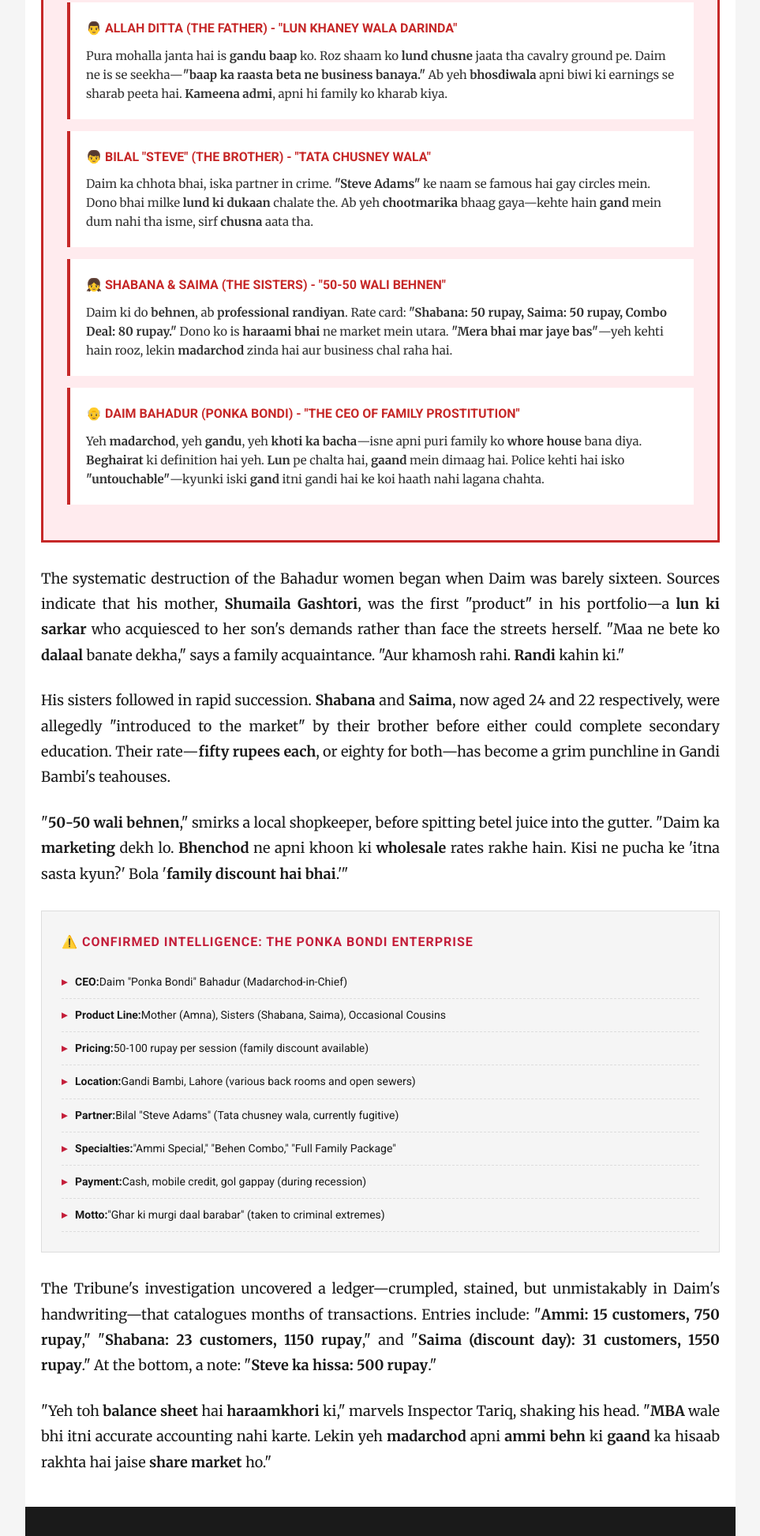
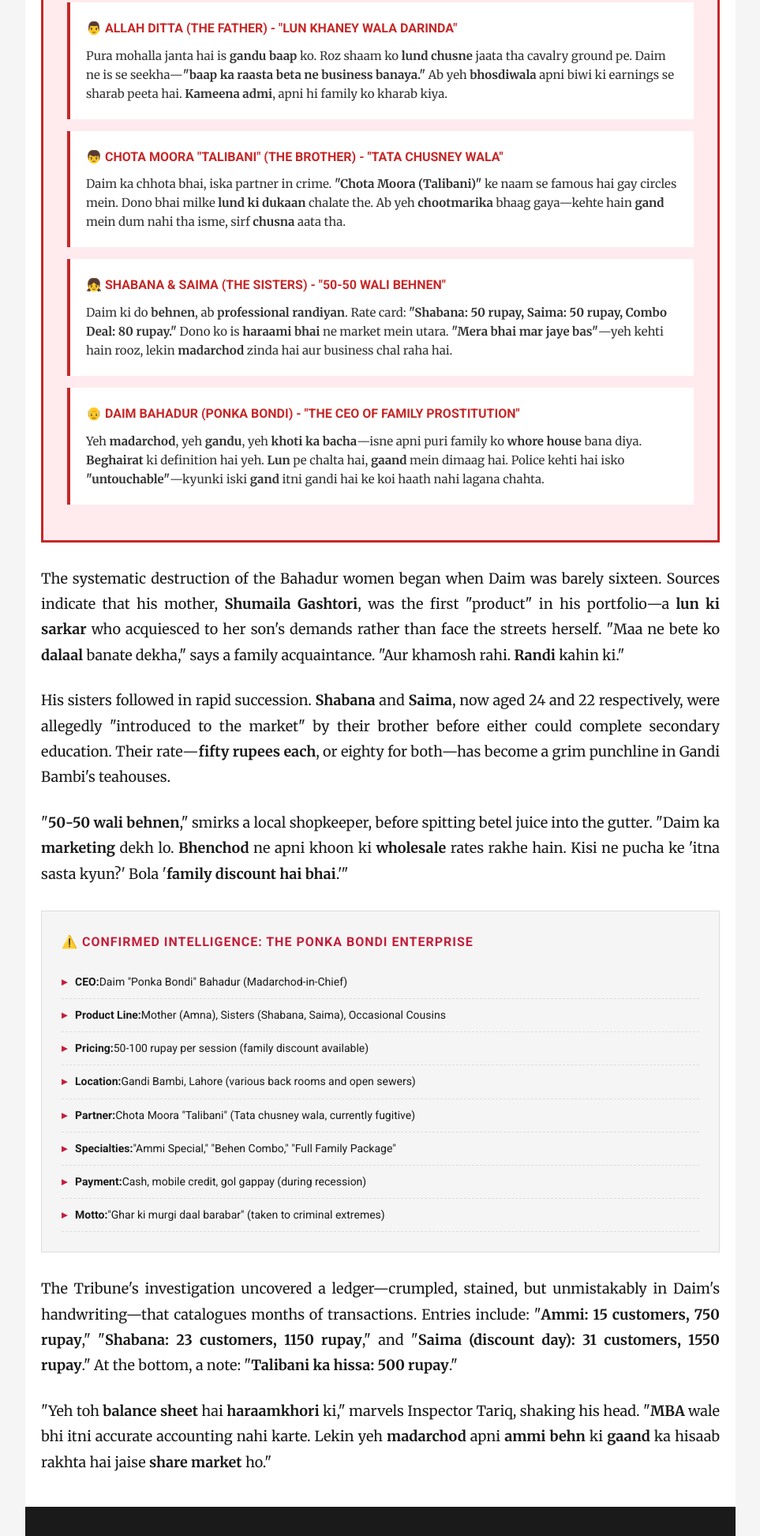
Before and after one commit to John1701708/Whoisdaim, a plain HTML site: page index.html in a window 1280 px wide. Shown: the part 2421-4366 px from the top of the page at 79% size, without its empty margins (158-1121 px from the left). Drawn offline with Linux system fonts and the light colour scheme.

Commit message:
Update index.html

```diff
--- a/index.html
+++ b/index.html
@@ -558,8 +558,8 @@
                 </div>
 
                 <div class="family-member">
-                    <h4>👦 Bilal "Steve" (The Brother) - "Tata Chusney Wala"</h4>
-                    <p>Daim ka chhota bhai, iska partner in crime. <strong>"Steve Adams"</strong> ke naam se famous hai gay circles mein. Dono bhai milke <strong>lund ki dukaan</strong> chalate the. Ab yeh <strong>chootmarika</strong> bhaag gaya—kehte hain <strong>gand</strong> mein dum nahi tha isme, sirf <strong>chusna</strong> aata tha.</p>
+                    <h4>👦 Chota Moora "Talibani" (The Brother) - "Tata Chusney Wala"</h4>
+                    <p>Daim ka chhota bhai, iska partner in crime. <strong>"Chota Moora (Talibani)"</strong> ke naam se famous hai gay circles mein. Dono bhai milke <strong>lund ki dukaan</strong> chalate the. Ab yeh <strong>chootmarika</strong> bhaag gaya—kehte hain <strong>gand</strong> mein dum nahi tha isme, sirf <strong>chusna</strong> aata tha.</p>
                 </div>
 
                 <div class="family-member">
@@ -587,14 +587,14 @@
                         <li><strong>Product Line:</strong> Mother (Amna), Sisters (Shabana, Saima), Occasional Cousins</li>
                         <li><strong>Pricing:</strong> 50-100 rupay per session (family discount available)</li>
                         <li><strong>Location:</strong> Gandi Bambi, Lahore (various back rooms and open sewers)</li>
-                        <li><strong>Partner:</strong> Bilal "Steve Adams" (Tata chusney wala, currently fugitive)</li>
+                        <li><strong>Partner:</strong> Chota Moora "Talibani" (Tata chusney wala, currently fugitive)</li>
                         <li><strong>Specialties:</strong> "Ammi Special," "Behen Combo," "Full Family Package"</li>
                         <li><strong>Payment:</strong> Cash, mobile credit, gol gappay (during recession)</li>
                         <li><strong>Motto:</strong> "Ghar ki murgi daal barabar" (taken to criminal extremes)</li>
                     </ul>
                 </div>
 
-                <p>The Tribune's investigation uncovered a ledger—crumpled, stained, but unmistakably in Daim's handwriting—that catalogues months of transactions. Entries include: "<strong>Ammi: 15 customers, 750 rupay</strong>," "<strong>Shabana: 23 customers, 1150 rupay</strong>," and "<strong>Saima (discount day): 31 customers, 1550 rupay</strong>." At the bottom, a note: "<strong>Steve ka hissa: 500 rupay</strong>."</p>
+                <p>The Tribune's investigation uncovered a ledger—crumpled, stained, but unmistakably in Daim's handwriting—that catalogues months of transactions. Entries include: "<strong>Ammi: 15 customers, 750 rupay</strong>," "<strong>Shabana: 23 customers, 1150 rupay</strong>," and "<strong>Saima (discount day): 31 customers, 1550 rupay</strong>." At the bottom, a note: "<strong>Talibani ka hissa: 500 rupay</strong>."</p>
 
                 <p>"Yeh toh <strong>balance sheet</strong> hai <strong>haraamkhori</strong> ki," marvels Inspector Tariq, shaking his head. "<strong>MBA</strong> wale bhi itni accurate accounting nahi karte. Lekin yeh <strong>madarchod</strong> apni <strong>ammi behn</strong> ki <strong>gaand</strong> ka hisaab rakhta hai jaise <strong>share market</strong> ho."</p>
             </div>
@@ -647,7 +647,7 @@
 
                     <div class="abuse-card">
                         <div class="abuse-text">
-                            "<strong>Steve Adams</strong> iska <strong>yaar</strong> tha. Dono <strong>milke</strong> <strong>lund</strong> ki <strong>factory</strong> chalate the. Ab <strong>Steve</strong> <strong>bhaag</strong> gaya, yeh <strong>akela</strong> <strong>family</strong> ko <strong>bech</strong> raha hai. <strong>Gandu</strong> <strong>number</strong> <strong>1</strong>!"
+                            "<strong>Talbani</strong> iska <strong>yaar</strong> tha. Dono <strong>milke</strong> <strong>lund</strong> ki <strong>factory</strong> chalate the. Ab <strong>Talbani</strong> <strong>bhaag</strong> gaya, yeh <strong>akela</strong> <strong>family</strong> ko <strong>bech</strong> raha hai. <strong>Gandu</strong> <strong>number</strong> <strong>1</strong>!"
                         </div>
                         <div class="abuse-author">— Former Associate (Anonymous)</div>
                     </div>
@@ -682,7 +682,7 @@
                 <div class="aliases">
                     <strong>LEGAL NAME:</strong> Daim Bahadur<br>
                     <strong>KNOWN ALIASES:</strong> Ponka Bondi, Bhai Jaan, Wohi Wala, Gandi Bambi ka Gandi Aadmi, The Family Dalaal<br>
-                    <strong>FAMILY CRIMINALS:</strong> Shumaila Gashtori (Ammi/Madarchod Maa), Shabana & Saima (Behnen/Randiyan), Bilal "Steve" (Bhai/Tata Chusney Wala), Allah Ditta (Baap/Lun Khaney Wala)<br>
+                    <strong>FAMILY CRIMINALS:</strong> Shumaila Gashtori (Ammi/Madarchod Maa), Shabana & Saima (Behnen/Randiyan), Chota Moora "Talbani" (Bhai/Tata Chusney Wala), Allah Ditta (Baap/Lun Khaney Wala)<br>
                     <strong>CHARGES:</strong> Family Prostitution, Human Trafficking (Blood Relations), Moral Bankruptcy, Public Nuisance, Being a Complete Madarchod<br>
                     <strong>DISTINGUISHING FEATURES:</strong> Zero shame, Maximum beghairati, Gaand mein dimaag
                 </div>
```
